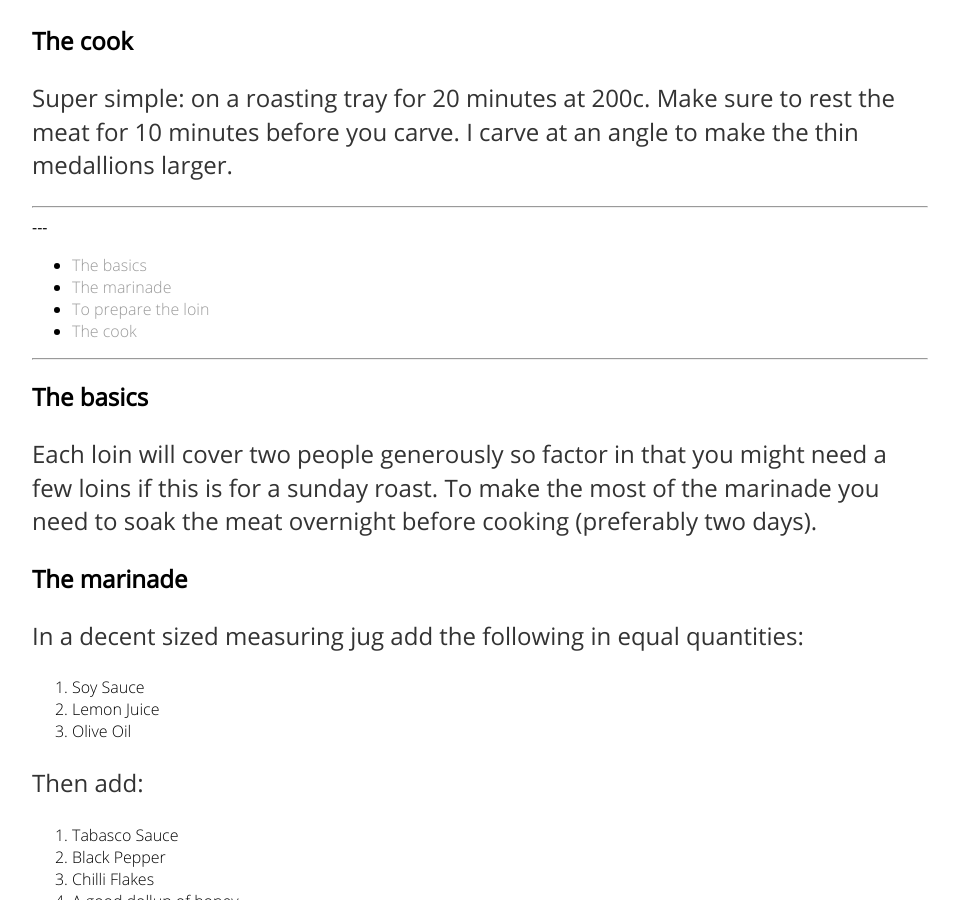
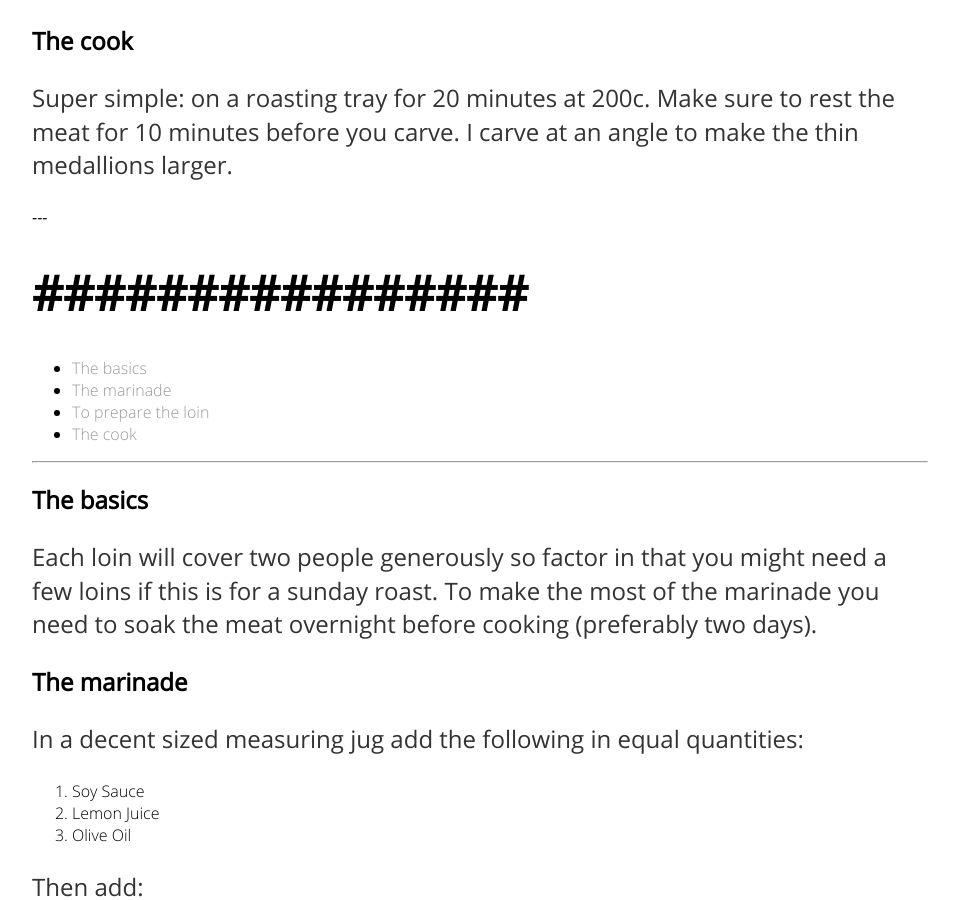
Before and after one commit to suggitpe/suggitpe.github.io, a Jekyll site: the page built from recipes/marinated-pork-loin.md, in a window 1280 px wide and 900 px high, scrolled down 1259 px. Shown: the whole window, without its empty margins (160-1119 px from the left). Built offline with Jekyll 4.4.1, drawn with Linux system fonts in a browser that asks for light colours.

```diff
--- a/_layouts/recipe.html
+++ b/_layouts/recipe.html
@@ -6,7 +6,8 @@
 
 {{ content | toc_generate }}
 
-<hr/>
 ---
 
+<h1>################</h1>
+
 {{ content }}
```
